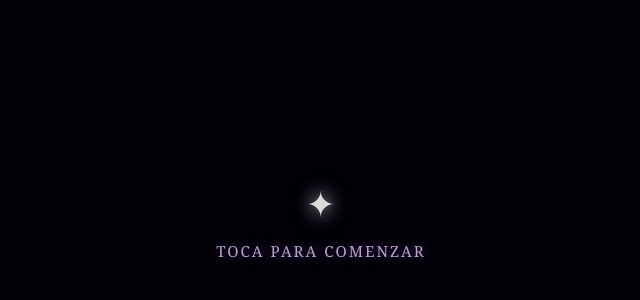
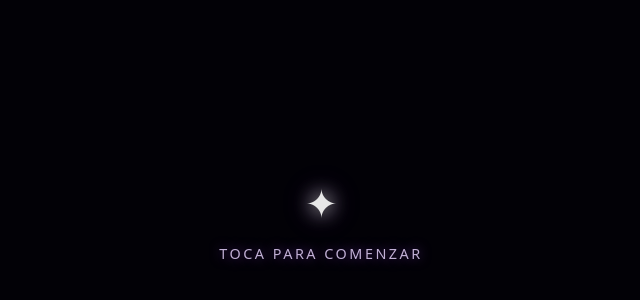
Before and after one commit to Baez-23/Infinito, a plain HTML site: page index.html in a window 1280 px wide. Shown: the part 180-480 px from the top of the page, 319-959 px from the left. Drawn offline with Linux system fonts and the light colour scheme.

Commit message:
Refactor CSS for improved styling and transitions
Updated styles for the cosmos background and button animations.

```diff
--- a/index.css
+++ b/index.css
@@ -23,7 +23,7 @@ html, body {
   position: relative;
   width: 100vw;
   height: 100vh;
-  background: radial-gradient(circle at 50% 50%, #090314 0%, #020106 80%);
+  background: radial-gradient(circle at 50% 50%, #090314 0%, #020106 85%);
 }
 
 canvas {
@@ -42,7 +42,7 @@ canvas {
   justify-content: center;
   align-items: center;
   background: #020106;
-  transition: opacity 1.4s ease, visibility 1.4s ease;
+  transition: opacity 1.8s ease, visibility 1.8s ease;
 }
 
 .start-overlay.hidden {
@@ -58,23 +58,24 @@ canvas {
   display: flex;
   flex-direction: column;
   align-items: center;
-  gap: 14px;
+  gap: 16px;
   cursor: pointer;
-  font-family: Georgia, "Times New Roman", serif;
+  font-family: system-ui, -apple-system, "Segoe UI", Roboto, sans-serif;
 }
 
 .star-pulse {
-  font-size: 2.2rem;
+  font-size: 2.3rem;
   color: #ffffff;
   text-shadow: 0 0 18px #ffffff, 0 0 34px var(--purple-glow);
-  animation: pulseStar 2.6s ease-in-out infinite;
+  animation: pulseStar 2.8s ease-in-out infinite;
 }
 
 .start-label {
-  font-size: 0.95rem;
-  letter-spacing: 2px;
+  font-size: 0.9rem;
+  font-weight: 400;
+  letter-spacing: 2.5px;
   text-transform: uppercase;
-  color: rgba(233, 213, 255, 0.78);
+  color: rgba(233, 213, 255, 0.82);
   text-shadow: 0 0 12px var(--purple-glow);
 }
 
```
